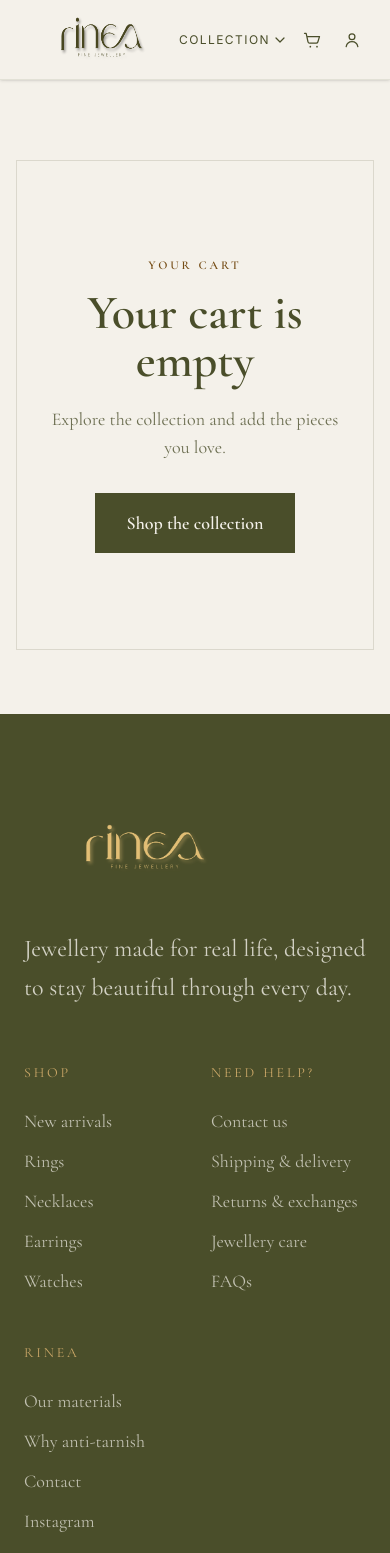
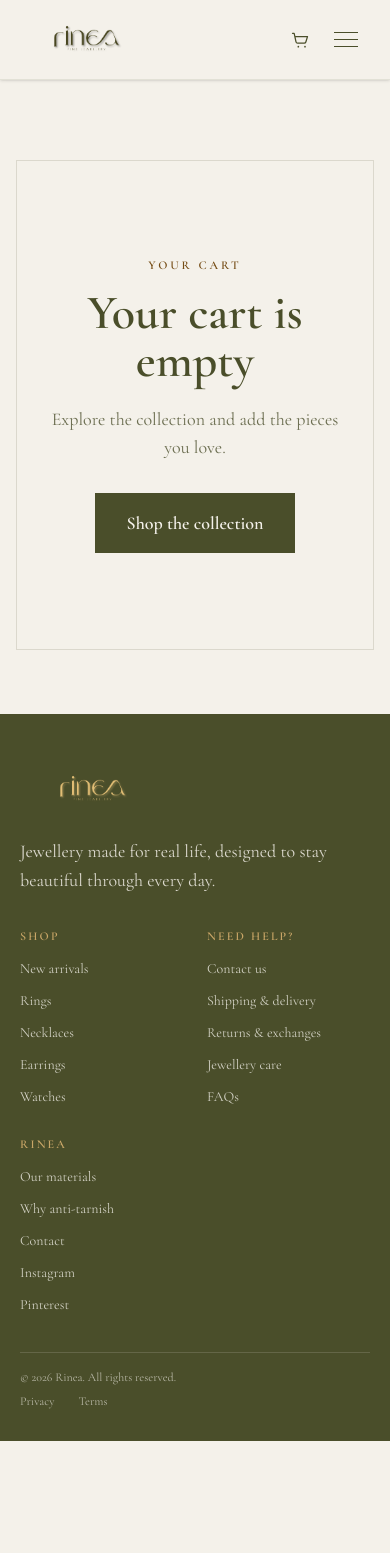
Before and after one commit to entrainaccademy/rinea, a Next.js app: page /cart in a window 390 px wide. Shown: the top 1553 px of the page. After the commit the page ends 1441 px from the top, so only its background shows below. Built offline with nearby package versions, Linux system fonts and the light colour scheme.

Commit message:
fix some issue on mobile view

```diff
--- a/src/app/catalog/page.js
+++ b/src/app/catalog/page.js
@@ -21,14 +21,14 @@
     <main className="post-hero min-h-screen bg-[#EFE8DC] pt-24 sm:pt-28">
       <section className="px-4 pb-24 pt-16 sm:px-10 sm:pt-20">
         <div className="mx-auto max-w-7xl">
-          <div className="mb-12 max-w-2xl sm:mb-16">
-            <p className="mb-3 text-sm font-semibold uppercase tracking-[0.25em] text-[#754C15]">
+          <div className="mb-9 max-w-2xl sm:mb-16">
+            <p className="mb-3 hidden text-sm font-semibold uppercase tracking-[0.25em] text-[#754C15] sm:block">
               The collection
             </p>
             <h1 className="text-5xl font-semibold leading-none text-olive sm:text-7xl">
               {activeLabel || "Find your next favourite"}
             </h1>
-            <p className="mt-5 text-lg leading-relaxed text-olive/85">
+            <p className="mt-5 hidden text-lg leading-relaxed text-olive/85 sm:block">
               Everyday jewellery with thoughtful details, lasting shine, and prices made to feel good.
             </p>
           </div>
--- a/src/components/Footer.js
+++ b/src/components/Footer.js
@@ -35,14 +35,14 @@
 
 export default function Footer() {
   return (
-    <footer className="bg-olive px-6 pb-8 pt-16 text-paper sm:px-10 sm:pt-20">
+    <footer className="bg-olive px-5 pb-4 pt-9 text-paper sm:px-10 sm:pb-8 sm:pt-20">
       <div className="mx-auto max-w-7xl">
-        <div className="grid gap-14 border-b border-paper/15 pb-16 lg:grid-cols-[1.2fr_1.8fr] lg:gap-24 lg:pb-20">
+        <div className="grid gap-8 border-b border-paper/15 pb-9 sm:gap-14 sm:pb-16 lg:grid-cols-[1.2fr_1.8fr] lg:gap-24 lg:pb-20">
           <div>
             <Link href="/" aria-label="Rinea home" className="inline-block">
               <span
                 aria-hidden="true"
-                className="block h-36 w-60 bg-[#E2BE75] sm:h-44 sm:w-72"
+                className="block h-20 w-36 bg-[#E2BE75] sm:h-44 sm:w-72"
                 style={{
                   maskImage: "url('/rinea-transparent.png')",
                   WebkitMaskImage: "url('/rinea-transparent.png')",
@@ -55,23 +55,23 @@
                 }}
               />
             </Link>
-            <p className="max-w-sm text-2xl leading-relaxed text-paper/80">
+            <p className="max-w-sm text-lg leading-relaxed text-paper/85 sm:text-2xl">
               Jewellery made for real life, designed to stay beautiful through every day.
             </p>
           </div>
 
-          <div className="grid grid-cols-2 gap-x-8 gap-y-12 sm:grid-cols-3 sm:gap-x-12">
+          <div className="grid grid-cols-2 gap-x-6 gap-y-7 sm:grid-cols-3 sm:gap-x-12 sm:gap-y-12">
             {columns.map((column) => (
               <div key={column.heading}>
-                <h2 className="mb-6 text-sm uppercase tracking-[0.2em] text-gold">
+                <h2 className="mb-3 text-xs font-semibold uppercase tracking-[0.18em] text-gold sm:mb-6 sm:text-sm">
                   {column.heading}
                 </h2>
-                <ul className="space-y-3">
+                <ul className="space-y-2 sm:space-y-3">
                   {column.links.map((link) => (
                     <li key={link.label}>
                       <Link
                         href={link.href}
-                        className="text-lg text-paper/70 transition-colors hover:text-gold"
+                        className="text-sm text-paper/80 transition-colors hover:text-gold sm:text-lg"
                       >
                         {link.label}
                       </Link>
@@ -83,7 +83,7 @@
           </div>
         </div>
 
-        <div className="flex flex-col gap-4 py-7 text-sm text-paper/45 sm:flex-row sm:items-center sm:justify-between">
+        <div className="flex flex-col gap-2 py-4 text-xs text-paper/65 sm:flex-row sm:items-center sm:justify-between sm:gap-4 sm:py-7 sm:text-sm">
           <p>© {new Date().getFullYear()} Rinea. All rights reserved.</p>
           <div className="flex gap-6">
             <Link href="/privacy" className="transition-colors hover:text-paper">
--- a/src/components/Header.js
+++ b/src/components/Header.js
@@ -45,13 +45,13 @@
             alt="Rinea"
             width={702}
             height={449}
-            className="h-32 w-auto sm:h-40"
+            className="h-20 w-auto lg:h-40"
           />
         ) : (
           <span
             role="img"
             aria-label="Rinea"
-            className="block h-32 w-[200px] bg-gold sm:h-40 sm:w-[250px]"
+            className="block h-20 w-[140px] bg-gold lg:h-40 lg:w-[250px]"
             style={{
               maskImage: "url('/rinea-transparent.png')",
               WebkitMaskImage: "url('/rinea-transparent.png')",
@@ -121,19 +121,6 @@
           <Link href="/contact" className="transition-opacity hover:opacity-65">Contact</Link>
         </div>
 
-        <button
-          type="button"
-          aria-expanded={isCollectionOpen}
-          aria-controls="mobile-collection-menu"
-          onClick={() => setIsCollectionOpen((open) => !open)}
-          className="flex items-center gap-1 py-2 text-xs uppercase tracking-[0.12em] lg:hidden"
-        >
-          Collection
-          <svg viewBox="0 0 12 12" fill="none" className={`h-3 w-3 transition-transform ${isCollectionOpen ? "rotate-180" : ""}`}>
-            <path d="m2 4 4 4 4-4" stroke="currentColor" strokeWidth="1.2" strokeLinecap="round" strokeLinejoin="round" />
-          </svg>
-        </button>
-
         <Link href="/cart" aria-label={`Cart with ${itemCount} items`} className="relative p-1 transition-opacity hover:opacity-65">
           <svg viewBox="0 0 24 24" fill="none" stroke="currentColor" className="h-5 w-5 sm:h-6 sm:w-6">
             <path d="M3 4h2l2.2 10.2a2 2 0 002 1.6h7.9a2 2 0 001.9-1.4L21 8H7" strokeWidth="1.5" strokeLinecap="round" strokeLinejoin="round" />
@@ -147,20 +134,39 @@
           )}
         </Link>
 
-        <Link href="/account" aria-label="Profile" className="p-1 transition-opacity hover:opacity-65">
+        <Link href="/account" aria-label="Profile" className="hidden p-1 transition-opacity hover:opacity-65 lg:block">
           <svg viewBox="0 0 24 24" fill="none" stroke="currentColor" className="h-5 w-5 sm:h-6 sm:w-6">
             <circle cx="12" cy="8" r="3.5" strokeWidth="1.5" />
             <path d="M5 20c.8-4 3.1-6 7-6s6.2 2 7 6" strokeWidth="1.5" strokeLinecap="round" />
           </svg>
         </Link>
+
+        <button
+          type="button"
+          aria-expanded={isCollectionOpen}
+          aria-controls="mobile-navigation"
+          aria-label={isCollectionOpen ? "Close menu" : "Open menu"}
+          onClick={() => setIsCollectionOpen((open) => !open)}
+          className="flex h-10 w-10 items-center justify-center lg:hidden"
+        >
+          <span className="relative block h-4 w-6">
+            <span className={`absolute left-0 top-0 h-px w-6 bg-current transition-transform ${isCollectionOpen ? "translate-y-[7px] rotate-45" : ""}`} />
+            <span className={`absolute left-0 top-[7px] h-px w-6 bg-current transition-opacity ${isCollectionOpen ? "opacity-0" : ""}`} />
+            <span className={`absolute left-0 top-[14px] h-px w-6 bg-current transition-transform ${isCollectionOpen ? "-translate-y-[7px] -rotate-45" : ""}`} />
+          </span>
+        </button>
       </nav>
 
       <div
-        id="mobile-collection-menu"
-        className={`absolute inset-x-0 top-full border-t border-olive/10 bg-paper px-6 text-olive shadow-xl transition-all duration-200 lg:hidden ${isCollectionOpen ? "visible translate-y-0 opacity-100" : "invisible -translate-y-2 opacity-0"}`}
+        id="mobile-navigation"
+        className={`absolute inset-x-0 top-full max-h-[calc(100vh-5rem)] overflow-y-auto border-t border-olive/10 bg-paper px-6 text-olive shadow-xl transition-all duration-200 lg:hidden ${isCollectionOpen ? "visible translate-y-0 opacity-100" : "invisible -translate-y-2 opacity-0"}`}
       >
+        <div className="grid grid-cols-2 border-b border-olive/15 py-3">
+          <Link href="/" onClick={() => setIsCollectionOpen(false)} className="py-3 font-serif text-xl">Home</Link>
+          <Link href="/contact" onClick={() => setIsCollectionOpen(false)} className="py-3 text-right font-serif text-xl">Contact</Link>
+        </div>
         <div className="flex items-center justify-between border-b border-olive/15 py-4">
-          <p className="font-serif text-xl">Collections</p>
+          <p className="font-serif text-2xl">Collection</p>
           <Link href="/catalog" onClick={() => setIsCollectionOpen(false)} className="font-semibold text-xs uppercase tracking-[0.14em] text-[#754C15]">
             View all
           </Link>
@@ -177,6 +183,10 @@
             </Link>
           ))}
         </div>
+        <div className="grid grid-cols-2 border-t border-olive/15 py-3">
+          <Link href="/cart" onClick={() => setIsCollectionOpen(false)} className="py-3 font-serif text-xl">Cart ({itemCount})</Link>
+          <Link href="/account" onClick={() => setIsCollectionOpen(false)} className="py-3 text-right font-serif text-xl">Profile</Link>
+        </div>
       </div>
     </header>
   );
--- a/src/components/home/Hero.js
+++ b/src/components/home/Hero.js
@@ -63,7 +63,7 @@
             <span className="block">Jewellery for</span>
             <span className="block whitespace-nowrap">every moment</span>
           </h1>
-          <p className="mt-5 max-w-sm font-sans text-sm leading-relaxed text-[#E8D3A2] sm:text-base">
+          <p className="mt-5 hidden max-w-sm font-sans text-sm leading-relaxed text-[#E8D3A2] sm:block sm:text-base">
             Thoughtful pieces made to shine with you, day after day.
           </p>
           <Link
```
Also changed, not shown: src/app/product/[slug]/page.js (+20 -13 lines), src/components/home/Testimonials.js (+8 -8 lines), src/components/home/WhyAntiTarnish.js (+9 -9 lines).
